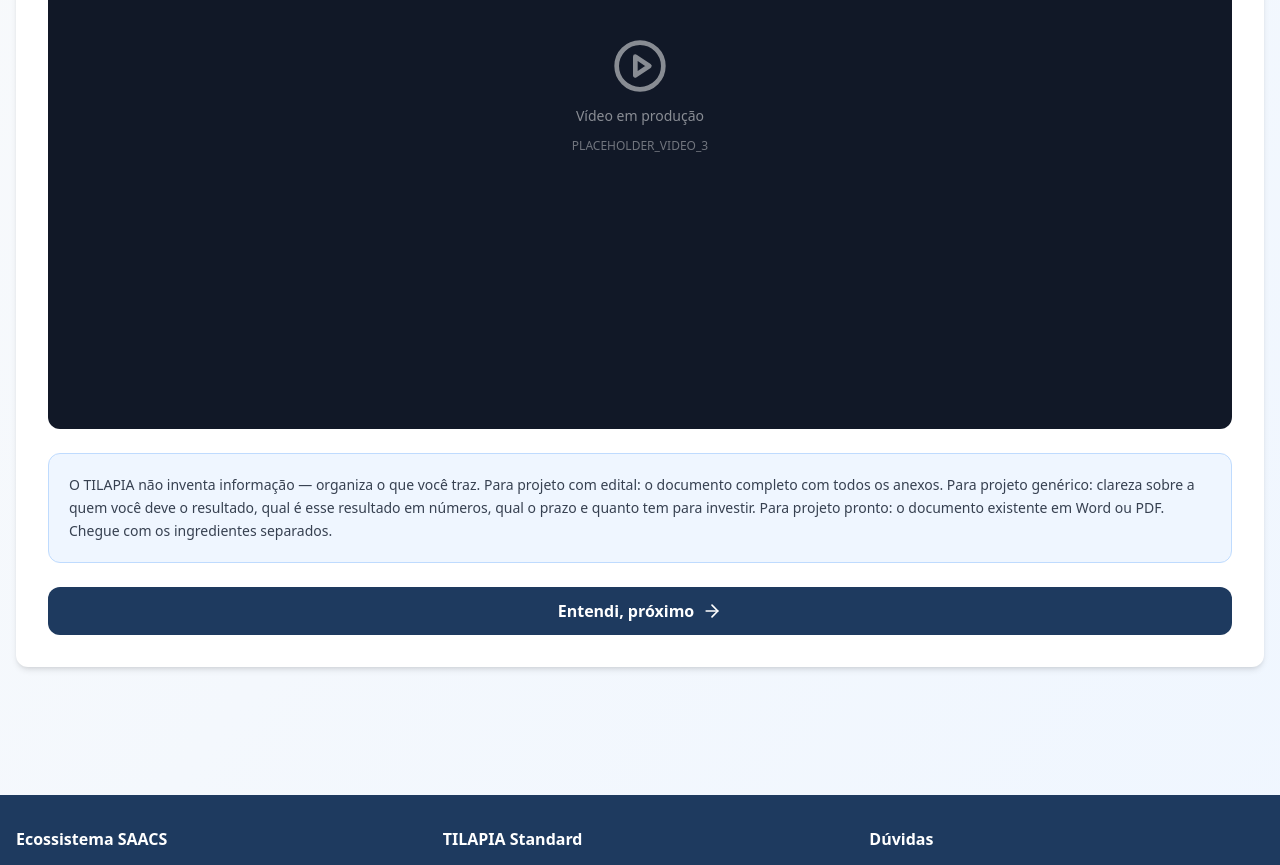
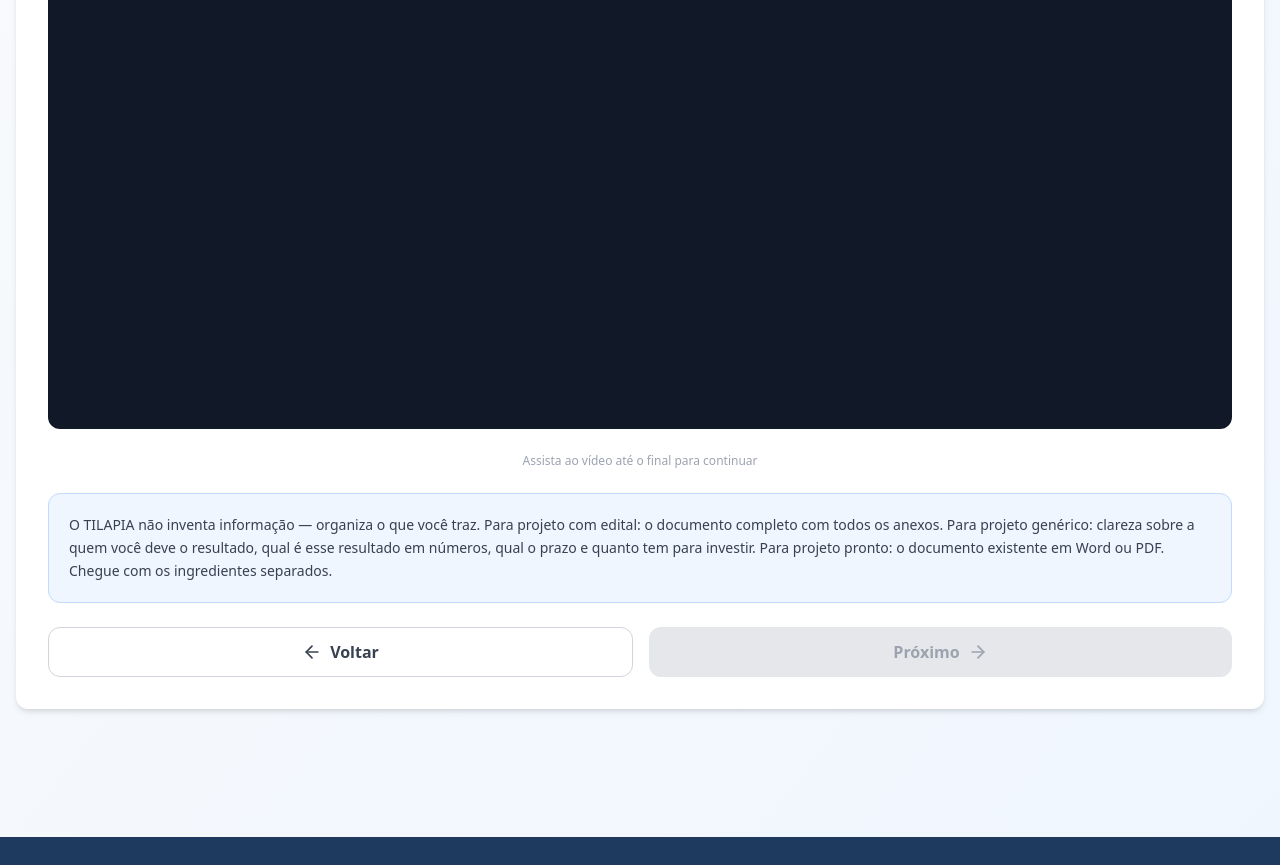
Before and after one commit to saacsai/saacs-onboarding, a Next.js app: page /trilha/1/step-3 in a window 1280 px wide. Shown: the part 600-1465 px from the top of the page. Built offline with nearby package versions, Linux system fonts and the light colour scheme.

Commit message:
feat: trilhas 5 vídeos reais + bloqueio de seeking via YouTube API

```diff
--- a/components/TrilhaVideoStep.tsx
+++ b/components/TrilhaVideoStep.tsx
@@ -1,15 +1,19 @@
 'use client'
 
-// Componente genérico para steps de vídeo da Trilha de Acesso
-// Embeda YouTube dentro do Vercel — sem sair da aplicação
-
-import { useState } from 'react'
+import { useState, useEffect, useRef } from 'react'
 import { useParams, useRouter } from 'next/navigation'
 import Link from 'next/link'
 import ProgressBar from '@/components/ProgressBar'
 import QuestionCard from '@/components/QuestionCard'
 import { ArrowRight, ArrowLeft, PlayCircle } from 'lucide-react'
 import { TrilhaConfig, TrilhaStep } from '@/config/trilha.config'
+
+declare global {
+  interface Window {
+    YT: any
+    onYouTubeIframeAPIReady: () => void
+  }
+}
 
 interface Props {
   config: TrilhaConfig
@@ -30,62 +34,103 @@ export default function TrilhaVideoStep({
   const router = useRouter()
   const leadId = params.lead_id as string
   const [assistido, setAssistido] = useState(false)
+  const playerRef = useRef<any>(null)
+  const containerId = `yt-player-${stepAtual}`
 
   const isPlaceholder = step.youtube_id.startsWith('PLACEHOLDER')
+  const maxWatchedRef = useRef<number>(0)
+  const intervalRef = useRef<any>(null)
+
+  useEffect(() => {
+    if (isPlaceholder) return
+
+    const loadYT = () => {
+      if (window.YT && window.YT.Player) {
+        initPlayer()
+      } else {
+        const tag = document.createElement('script')
+        tag.src = 'https://www.youtube.com/iframe_api'
+        document.head.appendChild(tag)
+        window.onYouTubeIframeAPIReady = initPlayer
+      }
+    }
+
+    const initPlayer = () => {
+      playerRef.current = new window.YT.Player(containerId, {
+        videoId: step.youtube_id,
+        playerVars: { rel: 0, modestbranding: 1, controls: 1 },
+        events: {
+          onStateChange: (event: any) => {
+            // ENDED = 0
+            if (event.data === 0) {
+              setAssistido(true)
+              if (intervalRef.current) clearInterval(intervalRef.current)
+            }
+
+            // PLAYING = 1 — inicia monitoramento anti-skip
+            if (event.data === 1) {
+              intervalRef.current = setInterval(() => {
+                const player = playerRef.current
+                if (!player?.getCurrentTime) return
+                const current = player.getCurrentTime()
+                // Se avançou mais de 2s além do máximo assistido: volta
+                if (current > maxWatchedRef.current + 2) {
+                  player.seekTo(maxWatchedRef.current, true)
+                } else {
+                  maxWatchedRef.current = Math.max(maxWatchedRef.current, current)
+                }
+              }, 1000)
+            }
+
+            // PAUSED = 2 — para monitoramento
+            if (event.data === 2) {
+              if (intervalRef.current) clearInterval(intervalRef.current)
+            }
+          }
+        }
+      })
+    }
+
+    loadYT()
+
+    return () => {
+      if (intervalRef.current) clearInterval(intervalRef.current)
+      if (playerRef.current?.destroy) playerRef.current.destroy()
+    }
+  }, [step.youtube_id, isPlaceholder])
 
   return (
     <div className="py-8">
       <ProgressBar current={stepAtual} total={config.totalSteps + 1} />
 
-      <QuestionCard
-        title={step.titulo}
-        description={step.descricao}
-      >
+      <QuestionCard title={step.titulo} description={step.descricao}>
         <div className="space-y-6">
 
-          {/* Vídeo YouTube embedado */}
+          {/* Vídeo */}
           <div className="rounded-lg overflow-hidden bg-gray-900 aspect-video relative">
             {isPlaceholder ? (
-              // Placeholder visual enquanto vídeo não está pronto
               <div className="absolute inset-0 flex flex-col items-center justify-center gap-3 text-white">
                 <PlayCircle size={56} className="opacity-50" />
                 <p className="text-sm opacity-50">Vídeo em produção</p>
-                <p className="text-xs opacity-40">{step.youtube_id}</p>
               </div>
             ) : (
-              <iframe
-                src={`https://www.youtube.com/embed/${step.youtube_id}?rel=0&modestbranding=1`}
-                title={step.titulo}
-                allow="accelerometer; autoplay; clipboard-write; encrypted-media; gyroscope; picture-in-picture"
-                allowFullScreen
-                className="absolute inset-0 w-full h-full"
-                onLoad={() => setAssistido(true)}
-              />
+              <div id={containerId} className="absolute inset-0 w-full h-full" />
             )}
           </div>
+
+          {/* Aviso enquanto não terminou */}
+          {!assistido && !isPlaceholder && (
+            <p className="text-xs text-gray-400 text-center">
+              Assista ao vídeo até o final para continuar
+            </p>
+          )}
 
           {/* Texto de apoio */}
           <div className="bg-blue-50 p-5 rounded-lg border border-blue-200">
             <p className="text-sm text-gray-700 leading-relaxed">{step.texto_apoio}</p>
           </div>
 
-          {/* Confirmação de visualização (placeholder libera direto) */}
-          {!assistido && !isPlaceholder && (
-            <p className="text-xs text-gray-400 text-center">Assista ao vídeo para continuar</p>
-          )}
-
-          {/* Botão de confirmação */}
-          {(isPlaceholder || assistido) && (
-            <button
-              onClick={() => setAssistido(true)}
-              className="w-full bg-tilapia-dark text-white px-6 py-3 rounded-lg font-semibold hover:opacity-90 transition-colors flex items-center justify-center gap-2"
-            >
-              Entendi, próximo <ArrowRight size={20} />
-            </button>
-          )}
-
-          {/* Botão ativo após confirmar */}
-          {assistido && (
+          {/* Navegação — só aparece após vídeo terminar (ou placeholder) */}
           <div className="flex gap-4">
             <Link
               href={stepAnteriorUrl.replace('[lead_id]', leadId)}
@@ -95,12 +140,16 @@ export default function TrilhaVideoStep({
             </Link>
             <button
               onClick={() => router.push(proximoStepUrl.replace('[lead_id]', leadId))}
-                className="flex-1 bg-tilapia-dark text-white px-6 py-3 rounded-lg font-semibold hover:opacity-90 transition-colors flex items-center justify-center gap-2"
+              disabled={!assistido && !isPlaceholder}
+              className={`flex-1 px-6 py-3 rounded-lg font-semibold transition-colors flex items-center justify-center gap-2 ${
+                assistido || isPlaceholder
+                  ? 'bg-tilapia-dark text-white hover:opacity-90'
+                  : 'bg-gray-200 text-gray-400 cursor-not-allowed'
+              }`}
             >
               Próximo <ArrowRight size={20} />
             </button>
           </div>
-          )}
 
         </div>
       </QuestionCard>
--- a/config/trilha.config.ts
+++ b/config/trilha.config.ts
@@ -28,31 +28,31 @@ export const trilhaConfig: TrilhaConfig = {
     {
       titulo: 'Módulo 1 — Projeto não é processo',
       descricao: 'Entenda a distinção que é o fundamento de tudo que vem depois.',
-      youtube_id: 'PLACEHOLDER_VIDEO_1',
+      youtube_id: 'cTqTjkLXEQs',
       texto_apoio: 'A maioria das iniciativas falha não por falta de ideia — mas por falta de regras. O que transforma uma ideia em projeto é simples: data de início, data de fim, resultado em números, e alguém a quem você deve esse resultado. Sem esses quatro elementos, o que você tem é um processo — roda indefinidamente, sem entrega clara, sem cobrança possível.'
     },
     {
       titulo: 'Módulo 2 — Os 5 Passos em 5 minutos',
       descricao: 'Uma visão panorâmica da metodologia TILAPIA — o que cada passo entrega.',
-      youtube_id: 'PLACEHOLDER_VIDEO_2',
+      youtube_id: 'dvWMmPMWI4A',
       texto_apoio: 'O TILAPIA tem 5 passos: (1) Regras do Jogo — o que o financiador ou você mesmo exige; (2) Contexto — o "por que agora" com dados reais; (3) O Proponente — quem executa, forças e fraquezas; (4) Escopo — objetivo, metas, resultados, etapas; (5) O Plano — Plano de Trabalho em Word e cronograma com equipe. Cada passo alimenta o próximo. Nenhum pode ser pulado.'
     },
     {
       titulo: 'Módulo 3 — Mise en place: chegue preparado',
       descricao: 'O Claude é o fogão, o TILAPIA é a receita — mas os ingredientes são seus.',
-      youtube_id: 'PLACEHOLDER_VIDEO_3',
+      youtube_id: '6pkmUI82guI',
       texto_apoio: 'O TILAPIA não inventa informação — organiza o que você traz. Para projeto com edital: o documento completo com todos os anexos. Para projeto genérico: clareza sobre a quem você deve o resultado, qual é esse resultado em números, qual o prazo e quanto tem para investir. Para projeto pronto: o documento existente em Word ou PDF. Chegue com os ingredientes separados.'
     },
     {
       titulo: 'Módulo 4 — O que é o Claude e o que é o MCP',
       descricao: 'Entenda as ferramentas sem jargão técnico — o suficiente para a conexão fazer sentido.',
-      youtube_id: 'PLACEHOLDER_VIDEO_4',
+      youtube_id: '4ges5xlEsgg',
       texto_apoio: 'Claude é um assistente de IA com quem você conversa em linguagem natural. O MCP é a conexão que faz o Claude "saber" que está conduzindo um projeto com metodologia. Sem o TILAPIA conectado, o Claude é genérico — responde qualquer coisa, sem método. Com o TILAPIA conectado, ele conduz os passos, valida suas respostas e entrega estrutura. A diferença é a apresentação formal que coloca os dois no mesmo contexto.'
     },
     {
       titulo: 'Módulo 5 — O que o TILAPIA não é',
       descricao: 'Calibre suas expectativas antes de começar — para não se surpreender depois.',
-      youtube_id: 'PLACEHOLDER_VIDEO_5',
+      youtube_id: 'I6BE5jLfEww',
       texto_apoio: 'O TILAPIA não escreve o projeto por você. Não substitui o conhecimento do território. Não aprova editais. Não garante financiamento. O que ele faz: organiza o que você já sabe em uma estrutura que funciona, e faz as perguntas certas na ordem certa para que nada importante fique de fora. Você ainda vai precisar pensar — mas vai pensar com método, não no escuro.'
     }
   ],
```
Lines whose indentation alone changed are shown as unchanged.
